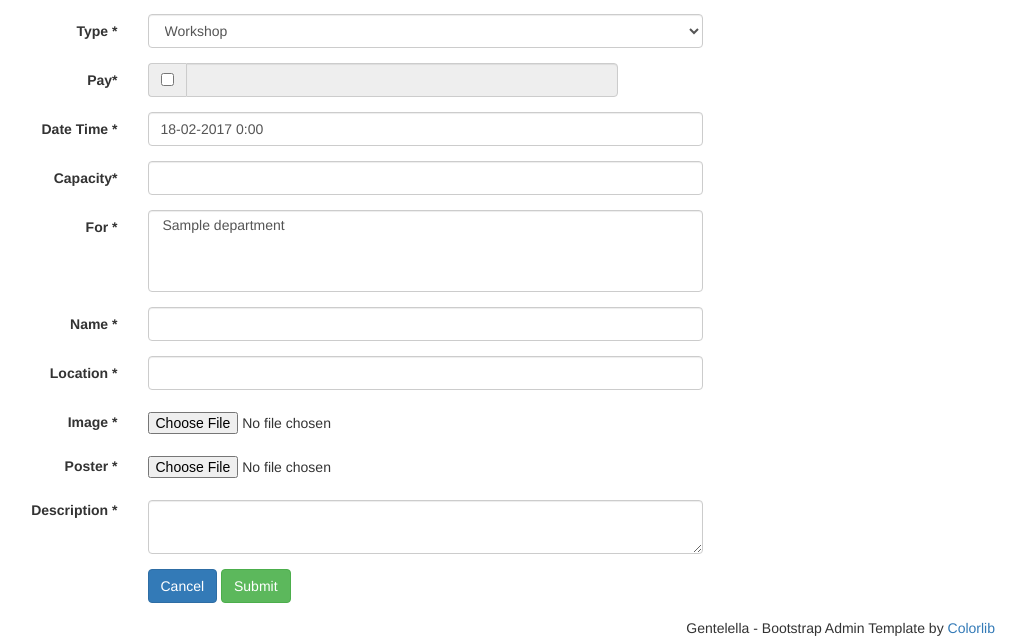
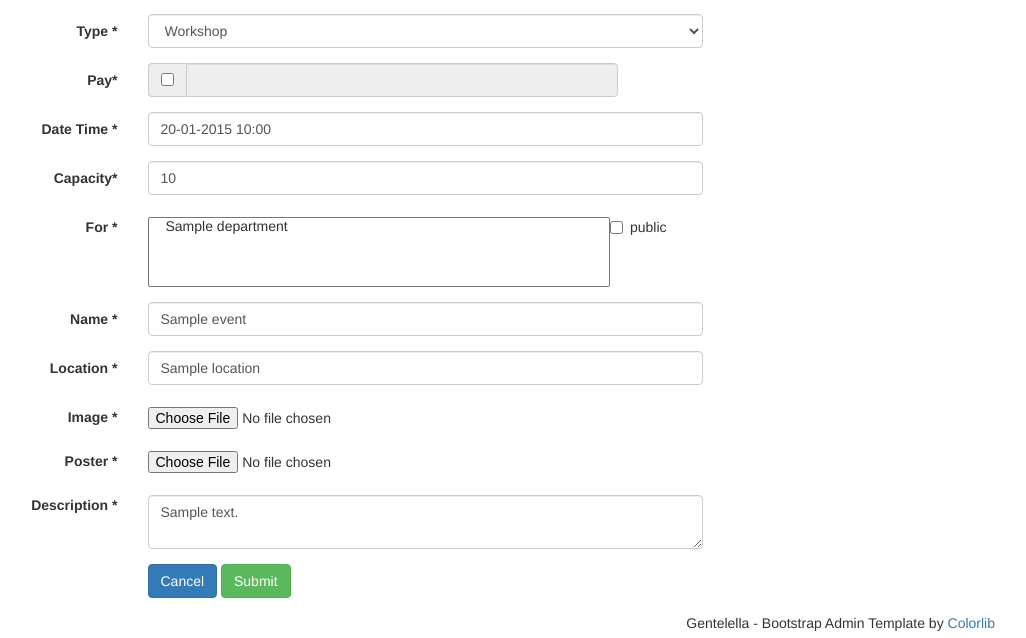
Before and after one commit to kirakatou/SmartCampus, a Laravel app: template resources/views/forms/event.blade.php in a window 1280 px wide. Shown: the part 1405-2043 px from the top of the page, without its empty margins (215-1241 px from the left). Run offline with Laravel 8, Linux system fonts and the light colour scheme; the template is opened without the code that fills it: most values are stand-ins (such as "Sample title", 1, 10 or a date in 2020); settings files or empty folders that the repository lacks are supplied; some libraries are stand-ins or nearby versions.

Commit message:
add syntax for edit route

```diff
--- a/resources/views/forms/event.blade.php
+++ b/resources/views/forms/event.blade.php
@@ -26,9 +26,9 @@
                         <label class="control-label col-md-3 col-sm-3 col-xs-12">Type <span class="required">*</label>
                         <div class="col-md-6 col-sm-6 col-xs-12">
                           <select name="type" class="select2_single form-control" >
-                            <option value="0">Workshop</option>
-                            <option value="1">Seminar</option>
-                            <option value="2">Annual Event</option>
+                            <option value="0" {{$event != NULL ? ($event->type == 0 ? 'selected' : '') : ''}}>Workshop</option>
+                            <option value="1" {{$event != NULL ? ($event->type == 1 ? 'selected' : '') : ''}}>Seminar</option>
+                            <option value="2" {{$event != NULL ? ($event->type == 2 ? 'selected' : '') : ''}}>Annual Event</option>
                           </select>
                         </div>
                       </div>
@@ -46,7 +46,7 @@
                                     document.getElementById('pay').focus();
                                   }else{
                                     document.getElementById('pay').disabled = true;
-                                    document.getElementById('pay').value = 0;
+                                    document.getElementById('pay').value = NULL;
                                   }" />
                               </span>
                               <input type="text" id="pay" name="price"
@@ -59,39 +59,55 @@
                         <label class="control-label col-md-3 col-sm-3 col-xs-12">Date Time <span class="required">*</span>
                         </label>
                         <div class="col-md-6 col-sm-6 col-xs-12">
-                          <input id="birthday" name="datetime" class="date-picker form-control col-md-7 col-xs-12" required="required" type="text">
+                          <input id="birthday" name="datetime" class="date-picker form-control col-md-7 col-xs-12" required="required" type="text" value="{{$event != NULL ? $event->datetime->format('Y-m-d H:i:s') : ''}}">
                         </div>
                       </div>
                       <div class="item form-group">
                         <label class="control-label col-md-3 col-sm-3 col-xs-12" for="capacity">Capacity<span class="required">*</span>
                         </label>
                         <div class="col-md-6 col-sm-6 col-xs-12">
-                          <input type="number" id="capacity" name="capacity" required="required" data-validate-length-range="1,3" class="form-control col-md-7 col-xs-12">
+                          <input type="number" id="capacity" name="capacity" required="required" data-validate-length-range="1,3" class="form-control col-md-7 col-xs-12" value="{{ $event != NULL ? $event->capacity : '' }}"/>
                         </div>
                       </div>
                       <div class="item form-group">
                         <label class="control-label col-md-3 col-sm-3 col-xs-12" for="number">For <span class="required">*</span>
                         </label>
-                        <div class="col-md-6 col-sm-6 col-xs-12">
-                          <select name="for[]" class="select2_multiple form-control" multiple="multiple">
-                            @foreach($departments as $department)
-                              <option value="{{ $department->id }}">{{ $department->name }}</option>
-                            @endforeach
-                          </select>
-                        </div>
+                          <div class="checkbox col-md-6 col-sm-6 col-xs-12">
+                            <select name="for[]" id="for" class="select2_multiple col-md-10 col-sm-10 col-xs-12" multiple>
+                              @foreach($departments as $department)
+                              <option value="{{ $department->id }}"
+                              @if($eventfors != null)
+                                @foreach($eventfors as $eventfor)
+                                 {{ $event != NULL ? ($department->id == $eventfor->department_id ? 'multiple' : '') : ''}}
+                                @endforeach
+                              @endif
+                              >{{ $department->name }}
+                              </option>
+                              @endforeach
+                            </select>
+                            <label>
+                              <input type="checkbox" name="public"
+                                  onclick="
+                                  if(this.checked) {
+                                    document.getElementById('for').disabled = true;
+                                    document.getElementById('for').value = NULL;
+                                  }else{
+                                    document.getElementById('for').disabled = false;
+                                  }" />public</label>
+                          </div>
                       </div>
                       <div class="item form-group">
                         <label class="control-label col-md-3 col-sm-3 col-xs-12" for="name">Name <span class="required">*</span>
                         </label>
                         <div class="col-md-6 col-sm-6 col-xs-12">
-                          <input id="name" class="form-control col-md-7 col-xs-12" data-validate-length-range="6" data-validate-words="1" name="name" required="required" type="text">
+                          <input id="name" class="form-control col-md-7 col-xs-12" data-validate-length-range="6" data-validate-words="1" name="name" required="required" type="text" value="{{ $event != NULL ? $event->name : '' }}">
                         </div>
                       </div>
                       <div class="item form-group">
                         <label class="control-label col-md-3 col-sm-3 col-xs-12" for="location">Location <span class="required">*</span>
                         </label>
                         <div class="col-md-6 col-sm-6 col-xs-12">
-                          <input id="location" class="form-control col-md-7 col-xs-12" data-validate-length-range="6" data-validate-words="1" name="location" required="required" type="text">
+                          <input id="location" class="form-control col-md-7 col-xs-12" data-validate-length-range="6" data-validate-words="1" name="location" required="required" type="text" value="{{ $event != NULL ? $event->location : '' }}">
                         </div>
                       </div>
                       <div class="item form-group">
@@ -112,7 +128,7 @@
                         <label class="control-label col-md-3 col-sm-3 col-xs-12" for="description">Description <span class="required">*</span>
                         </label>
                         <div class="checkbox col-md-6 col-sm-6 col-xs-12">
-                          <textarea id="description" required="required" class="form-control" name="description" data-parsley-trigger="keyup" data-parsley-minlength="20" data-parsley-maxlength="255" data-parsley-validation-threshold="10"></textarea>
+                          <textarea id="description" required="required" class="form-control" name="description" data-parsley-trigger="keyup" data-parsley-minlength="20" data-parsley-maxlength="255" data-parsley-validation-threshold="10">{{ $event != NULL ? $event->description : '' }}</textarea>
                         </div>
                       </div>
                       <div class="ln_solid"></div>
@@ -169,6 +185,11 @@
           placeholder: "Unlimited",
           allowClear: true
         });
+        $(".select2_multiple").select2({
+          maximumSelectionLength: "",
+          placeholder: "Unlimited",
+          allowClear: true
+        });
       });
     </script>
     <!-- /Select2 -->
```
